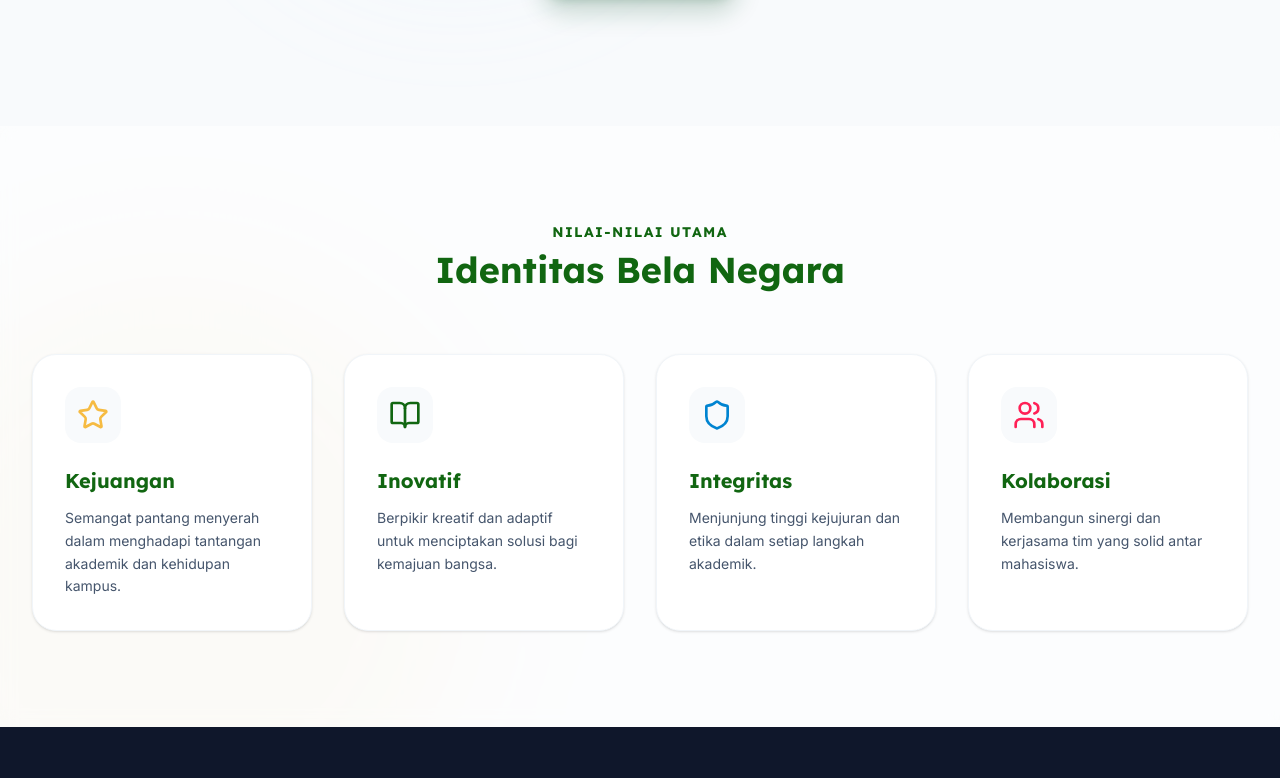
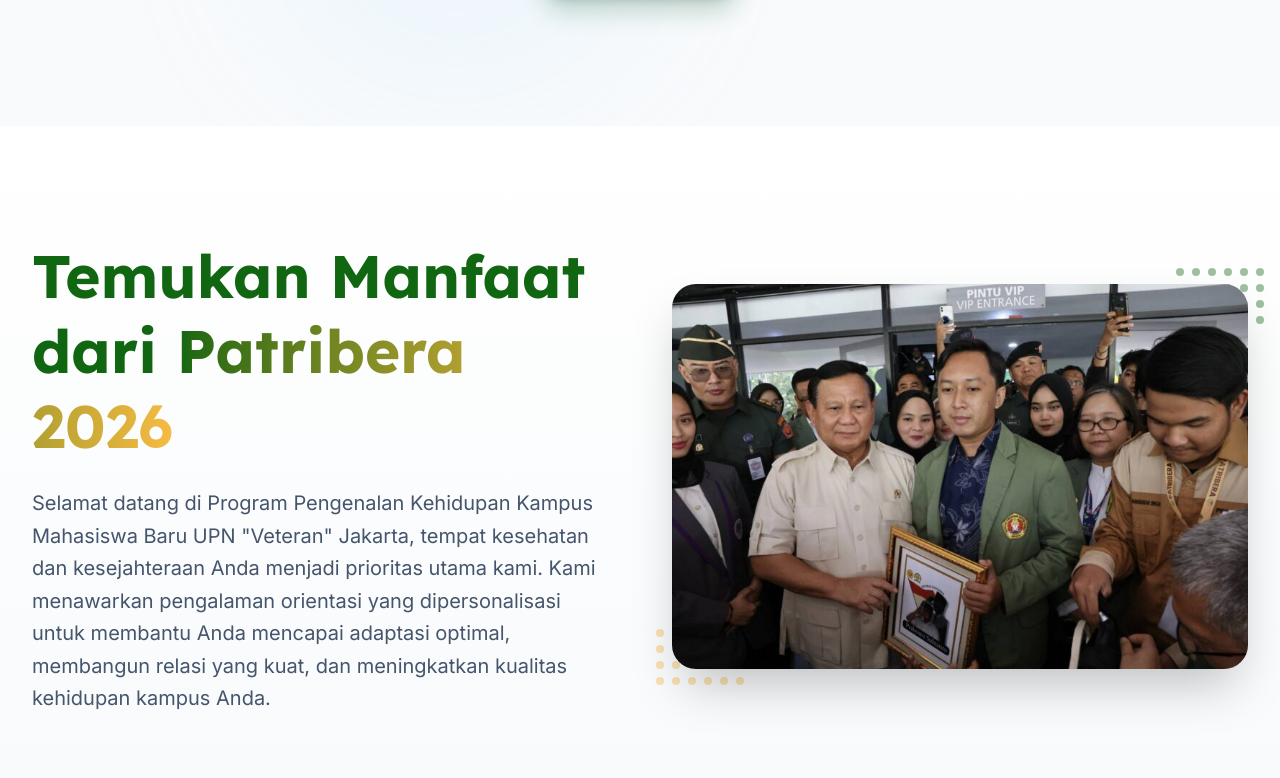
Before and after one commit to sayyidrafeed/react-project-app, a React (Vite) app: page / in a window 1280 px wide. Shown: the part 732-1510 px from the top of the page. Built offline with nearby package versions, Linux system fonts and the light colour scheme.

Commit message:
feat: add benefits section

```diff
--- /dev/null
+++ b/src/components/BenefitsSection.tsx
@@ -0,0 +1,80 @@
+import { motion } from 'framer-motion';
+
+const BenefitsSection = () => {
+    return (
+        <section className="relative py-20 lg:py-28 bg-gradient-to-b from-white to-slate-50 overflow-hidden">
+            <div className="max-w-7xl mx-auto px-4 sm:px-6 lg:px-8">
+                <div className="grid grid-cols-1 lg:grid-cols-2 gap-12 lg:gap-16 items-center">
+                    {/* Left Column - Content */}
+                    <motion.div
+                        initial={{ opacity: 0, x: -30 }}
+                        whileInView={{ opacity: 1, x: 0 }}
+                        viewport={{ once: true }}
+                        transition={{ duration: 0.8 }}
+                        className="order-2 lg:order-1"
+                    >
+                        <h2 className="text-4xl md:text-5xl lg:text-6xl font-black text-slate-900 leading-tight mb-6">
+                            Temukan Manfaat dari{' '}
+                            <span className="text-transparent bg-clip-text bg-gradient-to-r from-upn-green to-upn-gold">
+                                Patribera 2026
+                            </span>
+                        </h2>
+                        <p className="text-lg md:text-xl text-slate-600 leading-relaxed">
+                            Selamat datang di Program Pengenalan Kehidupan Kampus Mahasiswa Baru UPN "Veteran" Jakarta,
+                            tempat kesehatan dan kesejahteraan Anda menjadi prioritas utama kami. Kami menawarkan pengalaman
+                            orientasi yang dipersonalisasi untuk membantu Anda mencapai adaptasi optimal, membangun relasi yang
+                            kuat, dan meningkatkan kualitas kehidupan kampus Anda.
+                        </p>
+                    </motion.div>
+
+                    {/* Right Column - Image with Decorative Dots */}
+                    <motion.div
+                        initial={{ opacity: 0, x: 30 }}
+                        whileInView={{ opacity: 1, x: 0 }}
+                        viewport={{ once: true }}
+                        transition={{ duration: 0.8, delay: 0.2 }}
+                        className="order-1 lg:order-2 relative"
+                    >
+                        {/* Decorative Dot Pattern - Top Right */}
+                        <div className="absolute -top-4 -right-4 grid grid-cols-6 gap-2 opacity-40 z-0">
+                            {[...Array(24)].map((_, i) => (
+                                <div
+                                    key={i}
+                                    className="w-2 h-2 rounded-full bg-upn-green"
+                                    style={{
+                                        animationDelay: `${i * 0.05}s`,
+                                    }}
+                                />
+                            ))}
+                        </div>
+
+                        {/* Main Image */}
+                        <div className="relative z-10 rounded-3xl overflow-hidden shadow-2xl group">
+                            <img
+                                src="/images/patribera-benefits.jpg"
+                                alt="Mahasiswa Patribera 2026 dalam kegiatan orientasi"
+                                className="w-full h-auto object-cover transition-transform duration-500 group-hover:scale-105"
+                            />
+                            <div className="absolute inset-0 bg-gradient-to-t from-upn-green/20 to-transparent opacity-0 group-hover:opacity-100 transition-opacity duration-300" />
+                        </div>
+
+                        {/* Decorative Dot Pattern - Bottom Left of Image */}
+                        <div className="absolute -bottom-4 -left-4 grid grid-cols-6 gap-2 opacity-40 z-0">
+                            {[...Array(24)].map((_, i) => (
+                                <div
+                                    key={i}
+                                    className="w-2 h-2 rounded-full bg-upn-gold"
+                                    style={{
+                                        animationDelay: `${i * 0.05}s`,
+                                    }}
+                                />
+                            ))}
+                        </div>
+                    </motion.div>
+                </div>
+            </div>
+        </section>
+    );
+};
+
+export default BenefitsSection;
--- a/src/pages/LandingPage.tsx
+++ b/src/pages/LandingPage.tsx
@@ -1,6 +1,7 @@
 import { motion } from 'framer-motion';
 import { ArrowRight, Shield, Users, BookOpen, Star } from 'lucide-react';
 import { Link } from 'react-router-dom';
+import BenefitsSection from '../components/BenefitsSection';
 
 const LandingPage = () => {
     const fadeIn = {
@@ -76,6 +77,9 @@
                     </motion.div>
                 </div>
             </section>
+
+            {/* Benefits Section */}
+            <BenefitsSection />
 
             {/* Core Values Section */}
             <section className="relative py-24 bg-white/50 backdrop-blur-sm">
```
Also changed, not shown: public/images/patribera-benefits.jpg (added).
